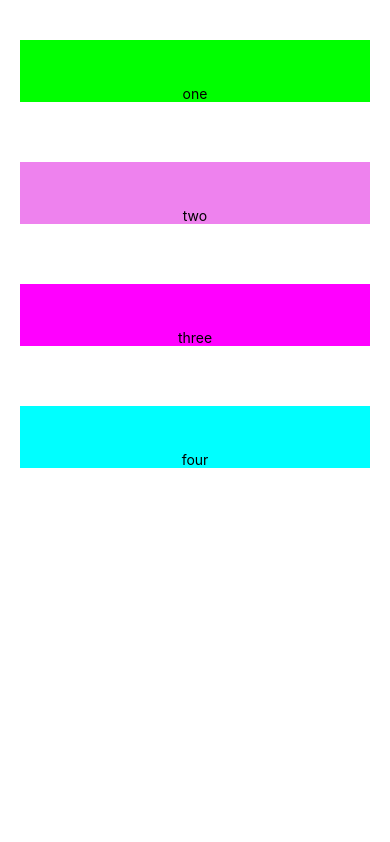
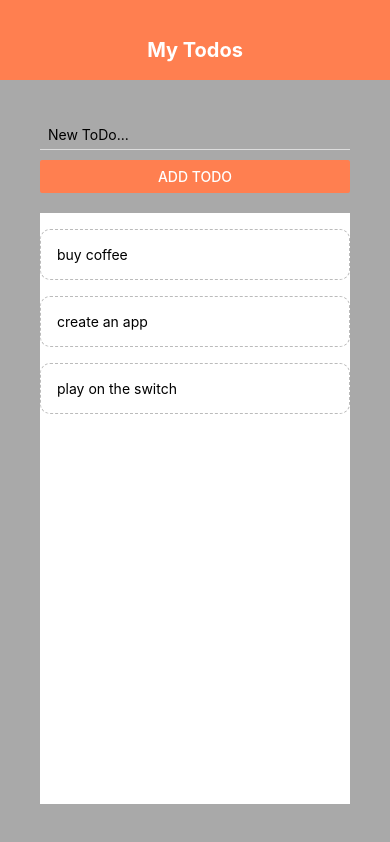
Before and after one commit to mikewanjero/rNative, a React Native app: screen / in a window 390 px wide. Built offline with nearby package versions, Linux system fonts and the light colour scheme.

Commit message:
Commented out sandbox page

```diff
--- a/App.js
+++ b/App.js
@@ -39,28 +39,28 @@
   };
 
   return (
-    <Sandbox />
-    // <TouchableWithoutFeedback
-    //   onPress={() => {
-    //     Keyboard.dismiss();
-    //     console.log("Dismissed Keyboard");
-    //   }}
-    // >
-    //   <View style={styles.container}>
-    //     <Header />
-    //     <View style={styles.content}>
-    //       <AddToDo submitHandler={submitHandler} />
-    //       <View style={styles.list}>
-    //         <FlatList
-    //           data={todos}
-    //           renderItem={({ item }) => (
-    //             <ToDoForm item={item} pressHandler={pressHandler} />
-    //           )}
-    //         />
-    //       </View>
-    //     </View>
-    //   </View>
-    // </TouchableWithoutFeedback>
+    // <Sandbox />
+    <TouchableWithoutFeedback
+      onPress={() => {
+        Keyboard.dismiss();
+        console.log("Dismissed Keyboard");
+      }}
+    >
+      <View style={styles.container}>
+        <Header />
+        <View style={styles.content}>
+          <AddToDo submitHandler={submitHandler} />
+          <View style={styles.list}>
+            <FlatList
+              data={todos}
+              renderItem={({ item }) => (
+                <ToDoForm item={item} pressHandler={pressHandler} />
+              )}
+            />
+          </View>
+        </View>
+      </View>
+    </TouchableWithoutFeedback>
   );
 }
 
@@ -71,8 +71,12 @@
   },
   content: {
     padding: 40,
+    backgroundColor: "darkgrey",
+    flex: 1,
   },
   list: {
     marginTop: 20,
+    backgroundColor: "white",
+    flex: 1,
   },
 });
```
